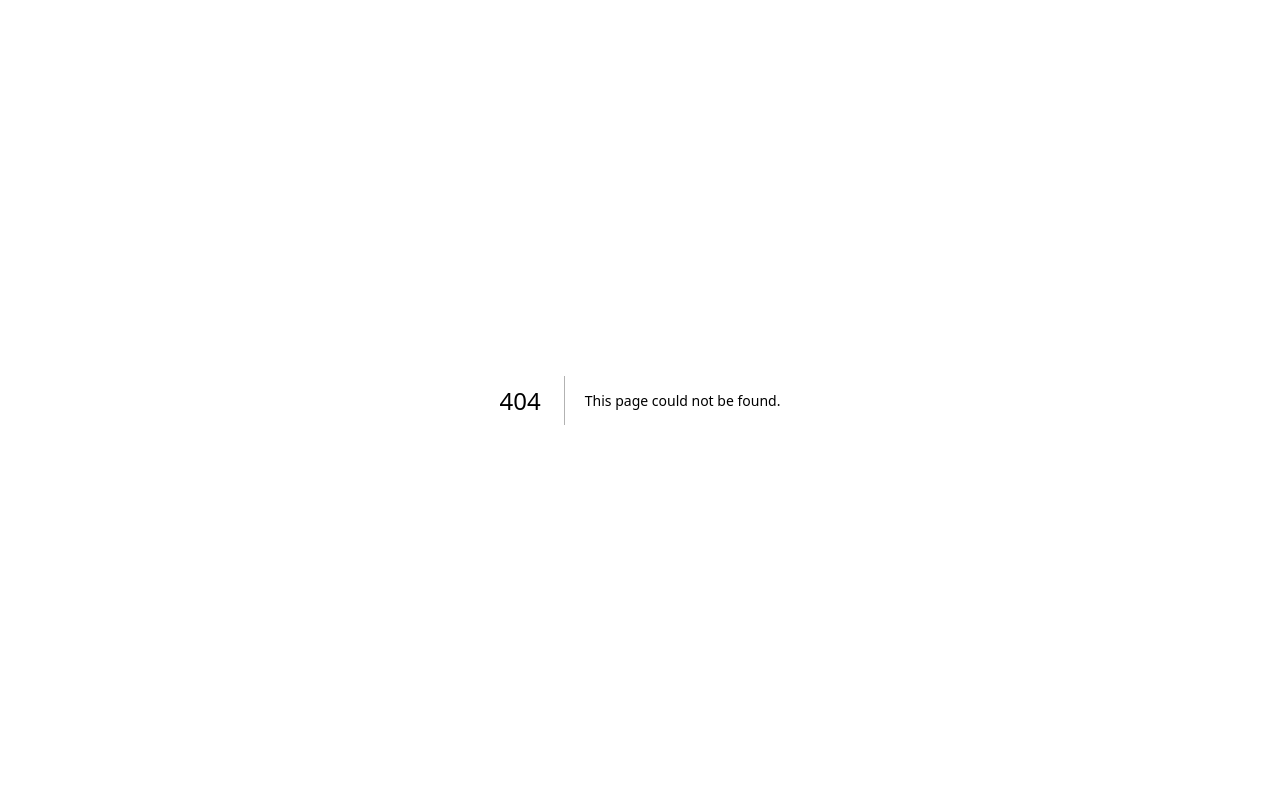
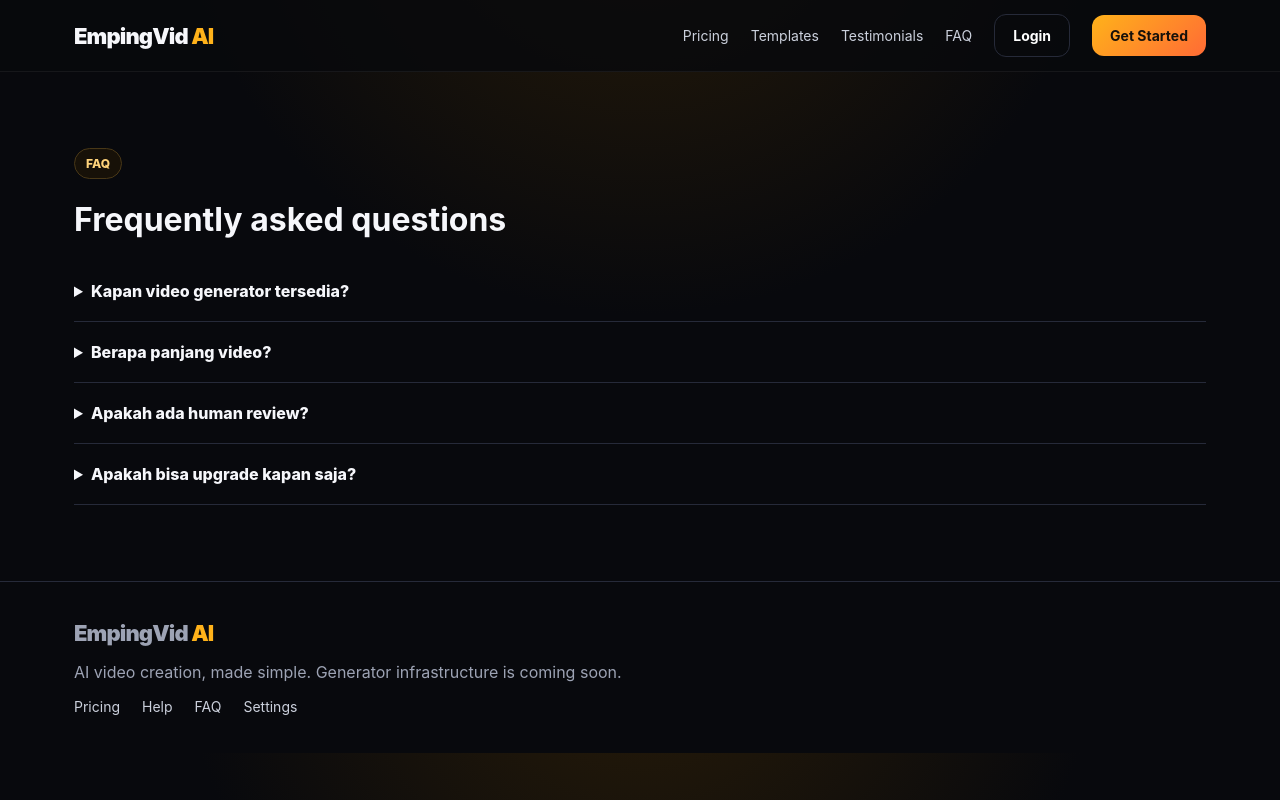
Before and after one commit to rizalganie890-beep/empingvid-ai, a Next.js app in the folder apps/web/: page /faq in a window 1280 px wide. Before the commit this address had no page. Built offline with nearby package versions, Linux system fonts and the light colour scheme.

Commit message:
feat: add FAQ page

```diff
--- /dev/null
+++ b/apps/web/app/faq/page.tsx
@@ -0,0 +1,3 @@
+import SiteNav from '@/components/SiteNav'; import Footer from '@/components/Footer';
+const qs=[['Kapan video generator tersedia?','Generator GPU masih dalam tahap pengembangan dan hadir sebagai fitur Coming Soon.'],['Berapa panjang video?','Free dimulai dari batas pendek; Plus, Pro, dan Max memberi kuota durasi lebih besar.'],['Apakah ada human review?','Ya, arsitektur EmpingVid AI menyiapkan human-in-the-loop untuk quality control dan fitur premium.'],['Apakah bisa upgrade kapan saja?','Billing flow dirancang agar upgrade plan dapat dilakukan dari Pricing atau Billing.']];
+export default function FAQ(){return <><SiteNav/><main className="section"><div className="container"><span className="eyebrow">FAQ</span><h1>Frequently asked questions</h1>{qs.map(q=><details className="faq" key={q[0]}><summary>{q[0]}</summary><p className="sub">{q[1]}</p></details>)}</div></main><Footer/></>}
```
